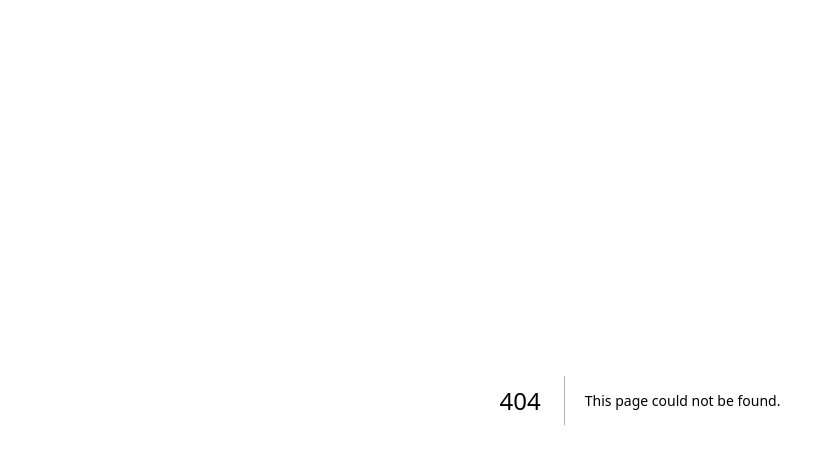
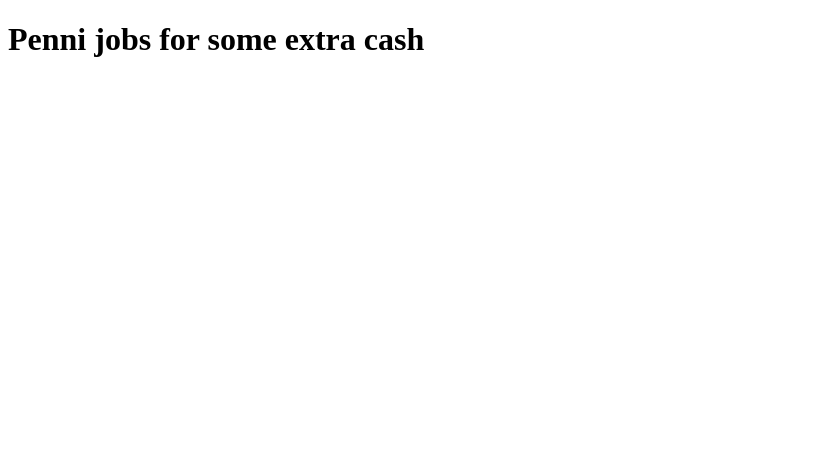
Before and after one commit to codersforcauses/penni, a Next.js app in the folder client/: page /OnboardingPage in a window 1280 px wide. Before the commit this address had no page. Shown: the top 464 px of the page, without its empty margins (0-835 px from the left). Built offline with nearby package versions, Linux system fonts and the light colour scheme.

Commit message:
onboarding page skeleton tsx

```diff
--- /dev/null
+++ b/client/pages/OnboardingPage.tsx
@@ -0,0 +1,27 @@
+import React, { useState } from "react";
+
+function OnboardingBackground({ imgUrl }: { imgUrl: string }) {
+  return <></>; // TODO
+}
+
+function Navigation() {
+  return <></>; // TODO
+}
+
+export default function OnboardingPage() {
+  const imageUrls: string[] = ["image.png", "image2.png", "image3.png"]; // TODO: Replace with actual URLS
+  const contentTexts: string[] = [
+    "Penni jobs for some extra cash",
+    "Give back to someone who has given a lot",
+    "Extra spare time with the loved ones",
+  ];
+  const [currentPage, setCurrentPage] = useState(0);
+
+  return (
+    <>
+      <OnboardingBackground imgUrl={imageUrls[currentPage]} />
+      <h1>{contentTexts[currentPage]}</h1>
+      <Navigation />
+    </>
+  );
+}
```
